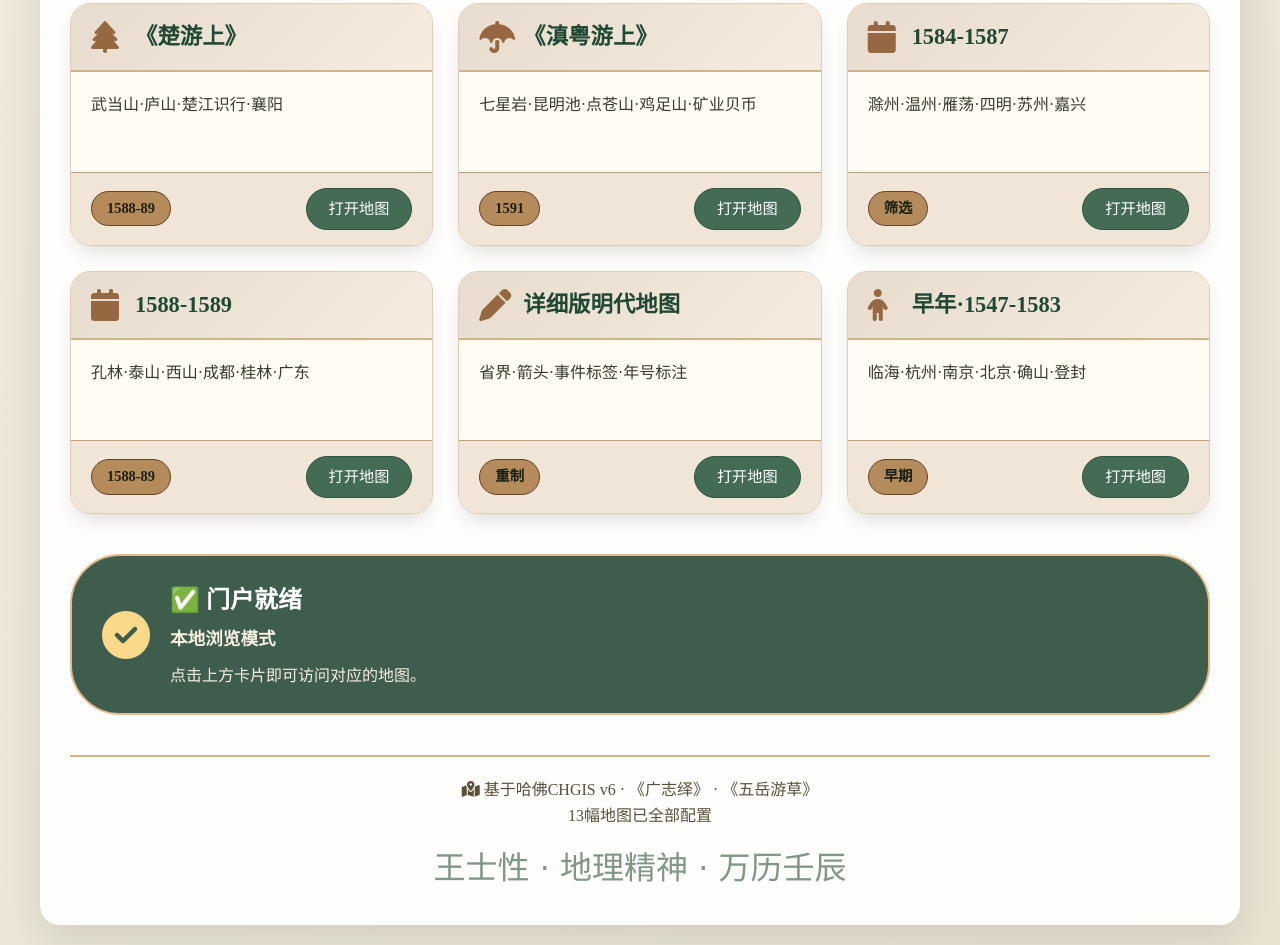
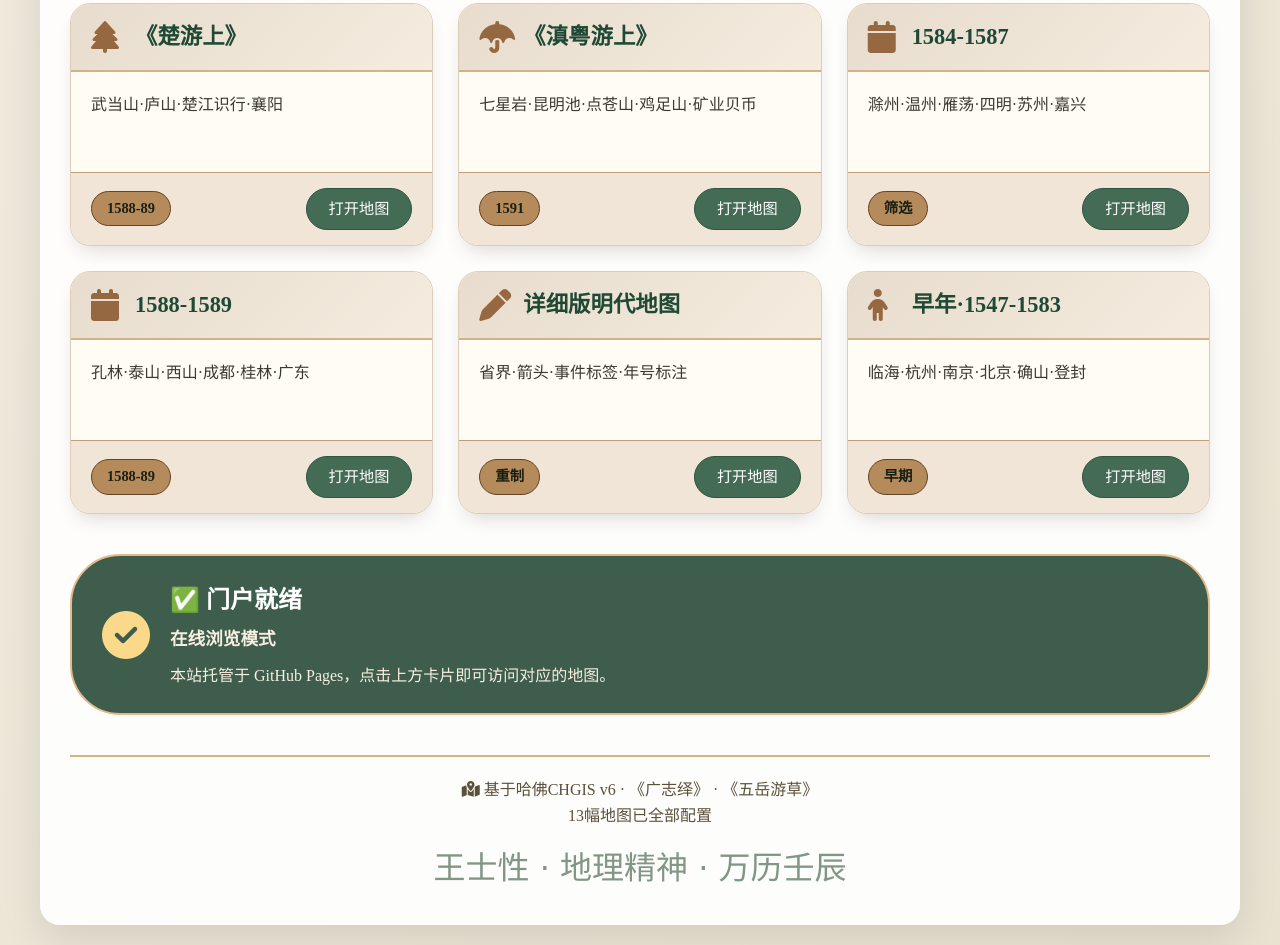
Before and after one commit to xguan9648-max/Wang-Shixing-Literary-Map, a plain HTML site: page index.html in a window 1280 px wide. Shown: the part 2147-3092 px from the top of the page. Drawn offline with nearby package versions, Linux system fonts and the light colour scheme; a web font is replaced by a local one.

Commit message:
Add files via upload

```diff
--- a/index.html
+++ b/index.html
@@ -368,9 +368,9 @@
                 <div>
                     <h2 style="color: white;">✅ 门户就绪</h2>
                     <p style="font-size: 1.1rem; margin-top: 5px;">
-                        <strong>本地浏览模式</strong>
+                        <strong>在线浏览模式</strong>
                     </p>
-                    <p style="margin-top: 10px;">点击上方卡片即可访问对应的地图。</p>
+                    <p style="margin-top: 10px;">本站托管于 GitHub Pages，点击上方卡片即可访问对应的地图。</p>
                 </div>
             </div>
         </div>
```
